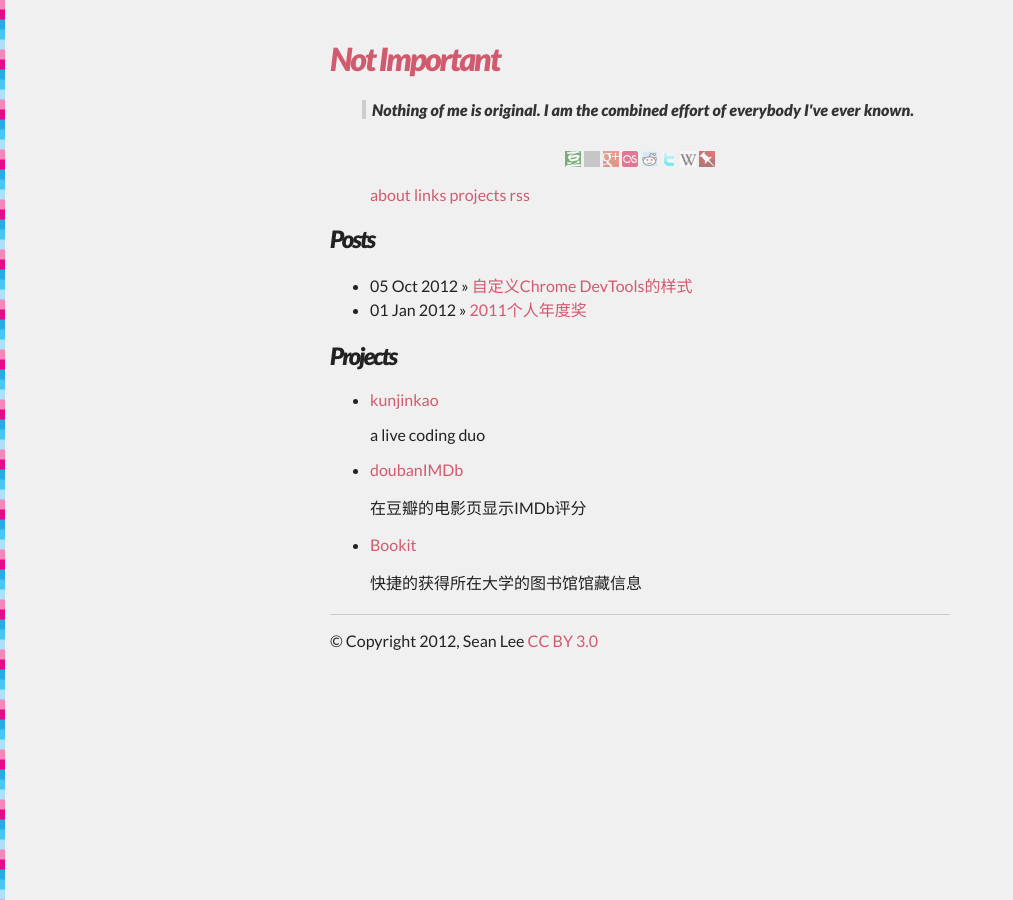
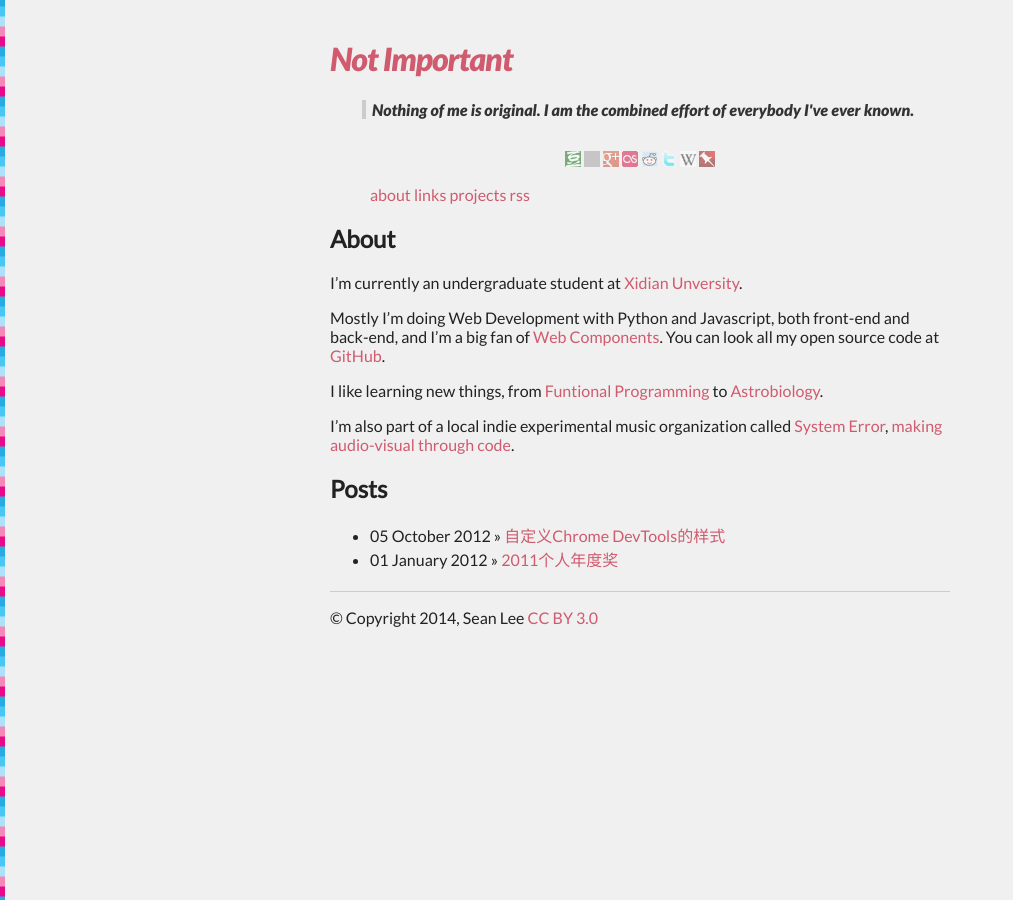
Before and after one commit to lisongx/notimportant.org, a Jekyll site: the page built from index.md, in a window 1280 px wide. Shown: the whole page, without its empty margins (0-1013 px from the left). Built offline with Jekyll 4.4.1, drawn with Linux system fonts in a browser that asks for light colours; nearby versions of some CDN libraries; grey boxes are pictures that could not be loaded.

Commit message:
new frontpage, project page

```diff
--- /dev/null
+++ b/_includes/ga.html
@@ -0,0 +1,11 @@
+<script type="text/javascript">
+  var _gaq = _gaq || [];
+  _gaq.push(['_setAccount', 'UA-8230755-3']);
+  _gaq.push(['_trackPageview']);
+
+  (function() {
+    var ga = document.createElement('script'); ga.type = 'text/javascript'; ga.async = true;
+    ga.src = ('https:' == document.location.protocol ? 'https://ssl' : 'http://www') + '.google-analytics.com/ga.js';
+    var s = document.getElementsByTagName('script')[0]; s.parentNode.insertBefore(ga, s);
+  })();
+</script>
--- /dev/null
+++ b/_includes/intro.md
@@ -0,0 +1,17 @@
+I'm currently an undergraduate student at [Xidian Unversity][xidian].
+
+Mostly I'm doing Web Development with Python and Javascript, both front-end and back-end, and I'm a big fan of [Web Components][web_components]. You can look all my open source code at [GitHub][github].
+
+I like learning new things, from [Funtional Programming][progfun] to [Astrobiology][astrobiology].
+
+I'm also part of a local indie experimental music organization called [System Error][system_error], [making audio-visual through code][kunjinkao_video].
+
+
+
+[xidian]: http://www.xidian.edu.cn/
+[web_components]: http://www.w3.org/TR/components-intro/
+[github]: http://github.com/seansay
+[astrobiology]: /certificates/astrobio.pdf
+[progfun]: /certificates/progfun.pdf
+[system_error]: http://site.douban.com/System-error/
+[kunjinkao_video]: http://site.douban.com/kunjinkao/widget/videos/13803886/video/319234/
--- /dev/null
+++ b/_includes/posts.html
@@ -0,0 +1,10 @@
+<section id="posts">
+  <h2>Posts</h2>
+  <ul class="posts">
+      {% for post in site.posts %}
+      <li>
+        <span>{{ post.date | date_to_long_string  }}</span> &raquo; <a href="{{ post.url }}">{{ post.title }}</a>
+      </li>
+      {% endfor %}
+  </ul>
+</section>
--- a/_layouts/default.html
+++ b/_layouts/default.html
@@ -4,6 +4,7 @@
     <meta charset="utf-8">
     <title>{% if page.title %}{{ page.title }} · {% endif %}{{ site.title }}</title>
     <meta name="author" content="Sean Lee">
+
     <!-- le feed -->
     <link href="http://feeds.feedburner.com/notimportant" rel="alternate" title="Not Important" type="application/atom+xml" />
 
@@ -13,7 +14,7 @@
 
 
     <!-- le js -->
-    <script src="http://ajax.googleapis.com/ajax/libs/jquery/1.8.2/jquery.min.js"></script>
+    <script src="http://ajax.googleapis.com/ajax/libs/jquery/2.0.3/jquery.min.js"></script>
     <!--[if lt IE 9]>
     <script src="//html5shiv.googlecode.com/svn/trunk/html5.js"></script>
     <![endif]-->
@@ -34,7 +35,7 @@
         <a rel="me" title="Last.fm" href="http://www.last.fm/user/seansay/"><img alt="Last.fm" src="/img/icons/lastfm.png" width="16" height="16"></a>
         <a rel="me" title="Reddit" href="http://reddit.com/user/seansay"><img alt="Reddit" src="/img/icons/reddit.png" width="16" height="16"></a>
         <a rel="me" title="Twitter" href="http://twitter.com/seansay"><img alt="Twitter" src="/img/icons/twitter.png" width="16" height="16"></a>
-        <a rel="me" title="Wikipedia" href="http://zh.wikipedia.org/wiki/User:Seansay"><img alt="Wikipedia" src="/img/icons/wikipedia.png" width="16" height="16"></a>
+        <a rel="me" title="Wikipedia" href="https://zh.wikipedia.org/wiki/Special:%E7%94%A8%E6%88%B7%E8%B4%A1%E7%8C%AE/Seansay"><img alt="Wikipedia" src="/img/icons/wikipedia.png" width="16" height="16"></a>
         <a rel="me" title="Pinboard" href="http://pinboard.in/u:seansay"><img alt="Pinboard" src="/img/icons/pinboard.png" width="16" height="16"></a>
 
         </p>
@@ -49,25 +50,11 @@
     </header>
         {{ content }}
     <footer>
-        <p>&copy; Copyright 2012, Sean Lee
+        <p>&copy; Copyright 2014, Sean Lee
         <a rel="license" title="Licensed under a Creative Commons Attributes license" href="http://creativecommons.org/licenses/by/3.0/deed.zh">CC BY 3.0</a></p>
     </footer>
 </div>
 
-<!-- google analytics -->
-<script type="text/javascript">
-
-  var _gaq = _gaq || [];
-  _gaq.push(['_setAccount', 'UA-8230755-3']);
-  _gaq.push(['_trackPageview']);
-
-  (function() {
-    var ga = document.createElement('script'); ga.type = 'text/javascript'; ga.async = true;
-    ga.src = ('https:' == document.location.protocol ? 'https://ssl' : 'http://www') + '.google-analytics.com/ga.js';
-    var s = document.getElementsByTagName('script')[0]; s.parentNode.insertBefore(ga, s);
-  })();
-
-</script>
-<!-- end google analytics -->
+{% include ga.html %}
 </body>
 </html>
--- a/css/style.css
+++ b/css/style.css
@@ -22,12 +22,13 @@ body {
     padding-top: 10px;
 }
 
-h1, h2, h3, h4 {
+h1 {
     font-family:"Lato", helvetica, arial, sans-serif;
     font-weight: 900px;
     font-style: italic;
-    letter-spacing: -2px;
+    letter-spacing: -1px;
 }
+
 #container {
     margin: 0 auto;
     width: 620px;
--- a/index.html
+++ /dev/null
@@ -1,30 +0,0 @@
----
-layout: default
----
-
-<section id="home">
-    <h1>Posts</h1>
-    <ul class="posts">
-        {% for post in site.posts %}
-      <li><span>{{ post.date | date_to_string }}</span> &raquo; <a href="{{ post.url }}">{{ post.title }}</a></li>
-        {% endfor %}
-    </ul>
-</section>
-
-<section id="projects">
-    <h1>Projects</h1>
-    <ul>
-        <li>
-            <a href="http://site.douban.com/kunjinkao">kunjinkao</a>
-            <p>a live coding duo</p>
-        </li>
-      <li>
-          <a href="http://userscripts.org/scripts/show/103552">doubanIMDb</a>
-          <p>在豆瓣的电影页显示IMDb评分</p>
-      </li>
-      <li>
-          <a href="http://bookitapp.org">Bookit</a>
-          <p>快捷的获得所在大学的图书馆馆藏信息</p>
-      </li>
-    </ul>
-</section>
--- /dev/null
+++ b/index.md
@@ -0,0 +1,10 @@
+---
+layout: default
+---
+
+## About
+
+{% include intro.md %}
+
+
+{% include posts.html %}
```
Also changed, not shown: about/index.md (+6 -4 lines), certificates/index.md (added, +4 -0 lines), projects.md (added, +77 -0 lines).
